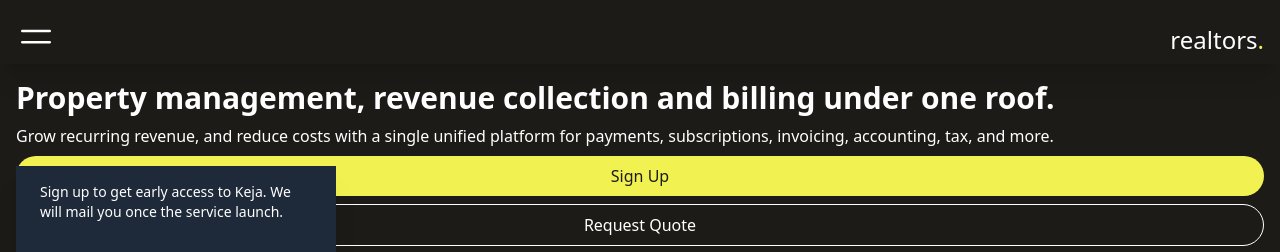
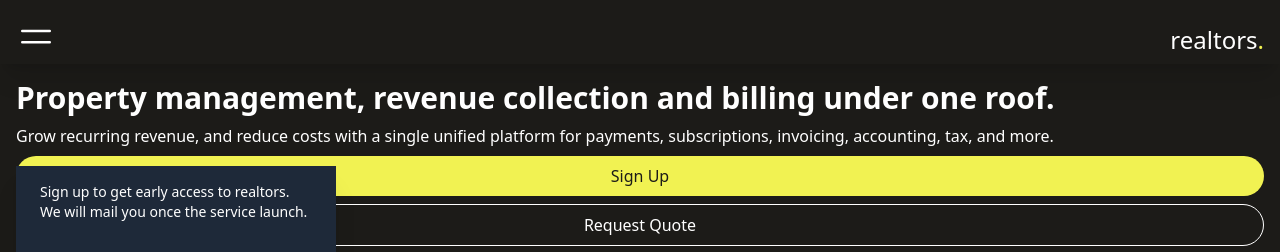
Before and after one commit to pacheko-ke/realtor, a React (Vite) app: page / in a window 1280 px wide. Shown: the top 252 px of the page. Built offline with nearby package versions, Linux system fonts and the light colour scheme.

Commit message:
update home

```diff
--- a/src/components/core/EarlyAccess.jsx
+++ b/src/components/core/EarlyAccess.jsx
@@ -4,7 +4,7 @@
 export default function Newsletter(props) {
   return (
     <motion.div className='flex gap-4 shadow-xl flex-col mx-4 z-10 -mt-24  md:w-1/4 md:gap-8 align-right bg-gray-800 px-6 py-4 text-white' initial={{ y: 500 }} animate={{ y: 0 }} transition={{ duration: 2, delay: 2 }}>
-      <p className="text-sm">Sign up to get early access to Keja. We will mail you once the service launch.  </p>
+      <p className="text-sm">Sign up to get early access to realtors. We will mail you once the service launch.  </p>
       <input type="email" placeholder='Enter email address' className='border pl-2 py-2 rounded-md invalid:border-red-500 invalid:border-2 text-white' />
       <button className='bg-[#F1F252] py-2 rounded-md text-black'>Get Early Access</button>
 
```
